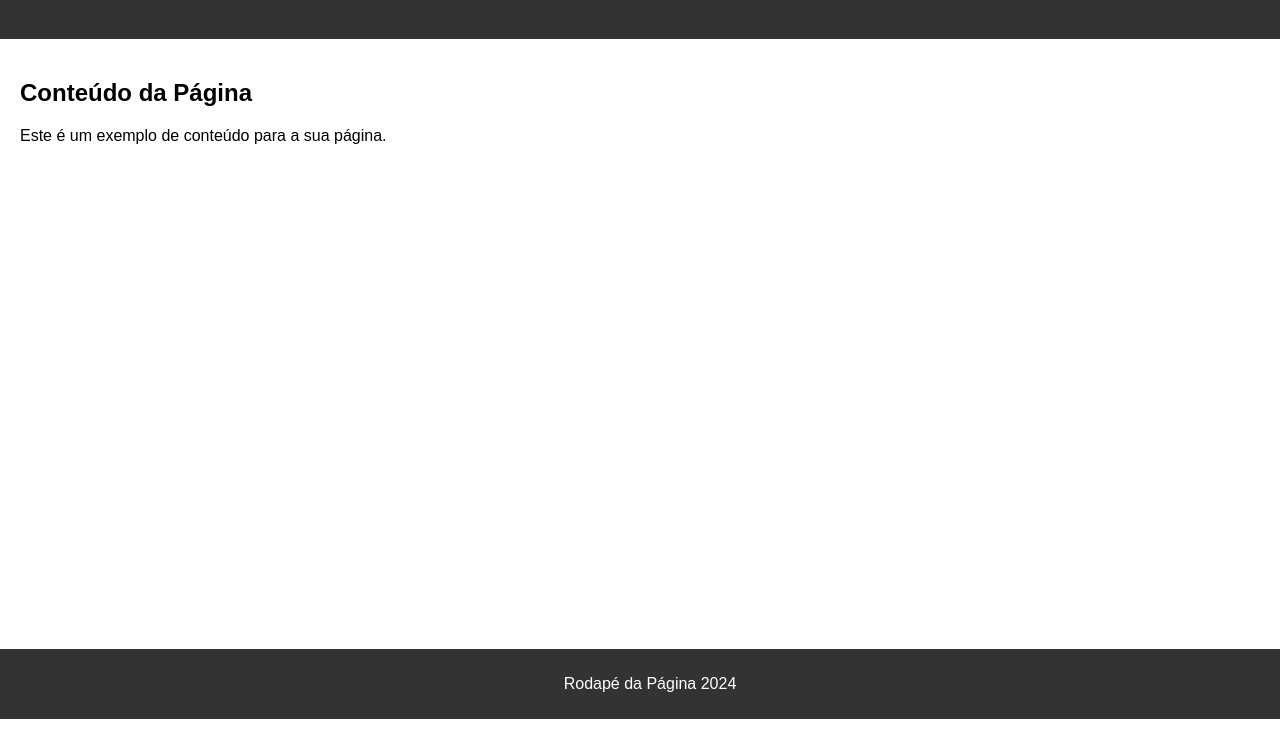
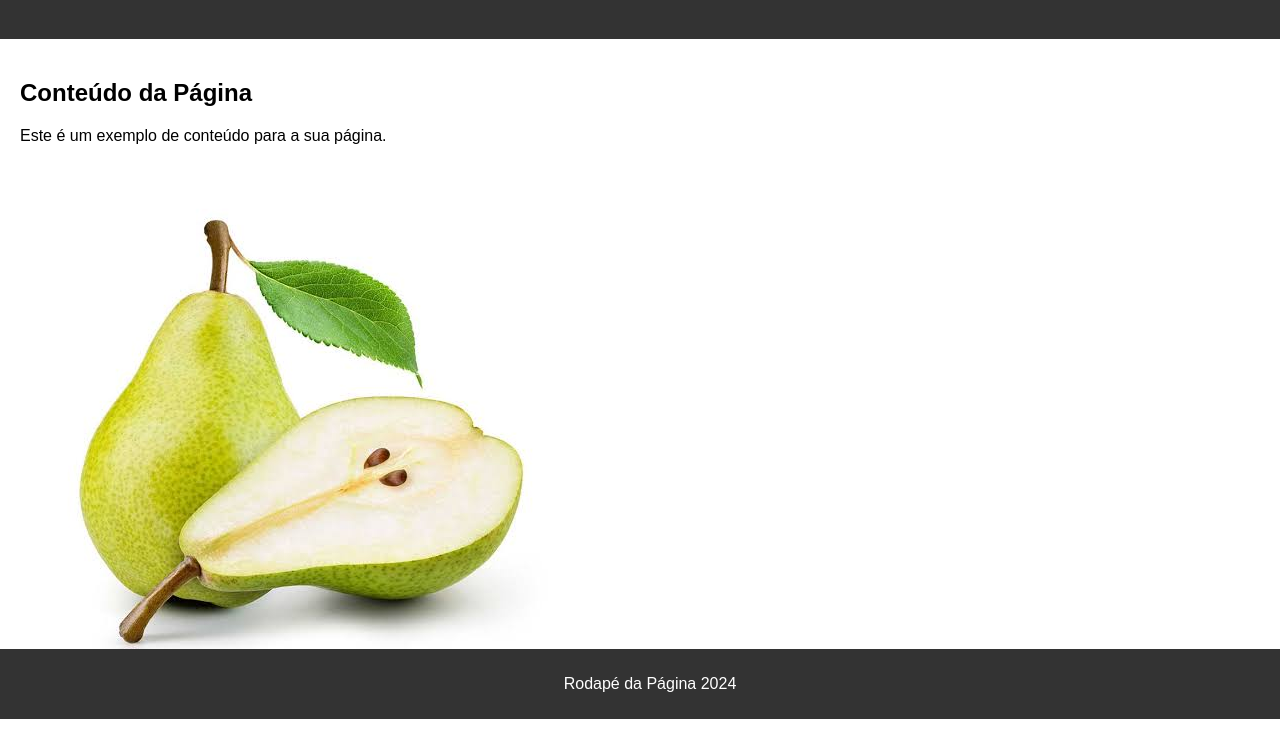
Before and after one commit to SGT-Poline/Atividade_pr-tica_10, a plain HTML site: page index.html in a window 1280 px wide. Shown: the part 81-820 px from the top of the page. Drawn offline with Linux system fonts and the light colour scheme.

Commit message:
Adiciona imagem ao index

```diff
--- a/index.html
+++ b/index.html
@@ -45,6 +45,7 @@
     <main>
         <h2>Conteúdo da Página</h2>
         <p>Este é um exemplo de conteúdo para a sua página.</p>
+        <img src="images/pera.jpg" alt="Imagem descritiva">
     </main>
 
     <footer>
```
Also changed, not shown: images/pera.jpg (added).
